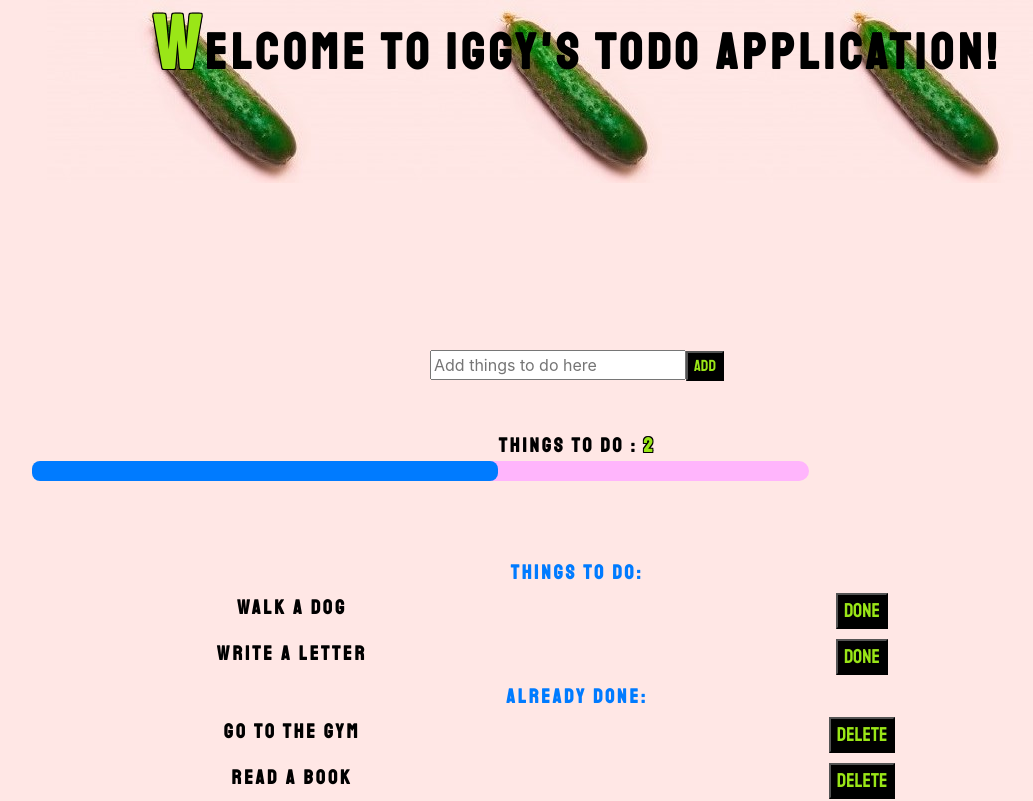
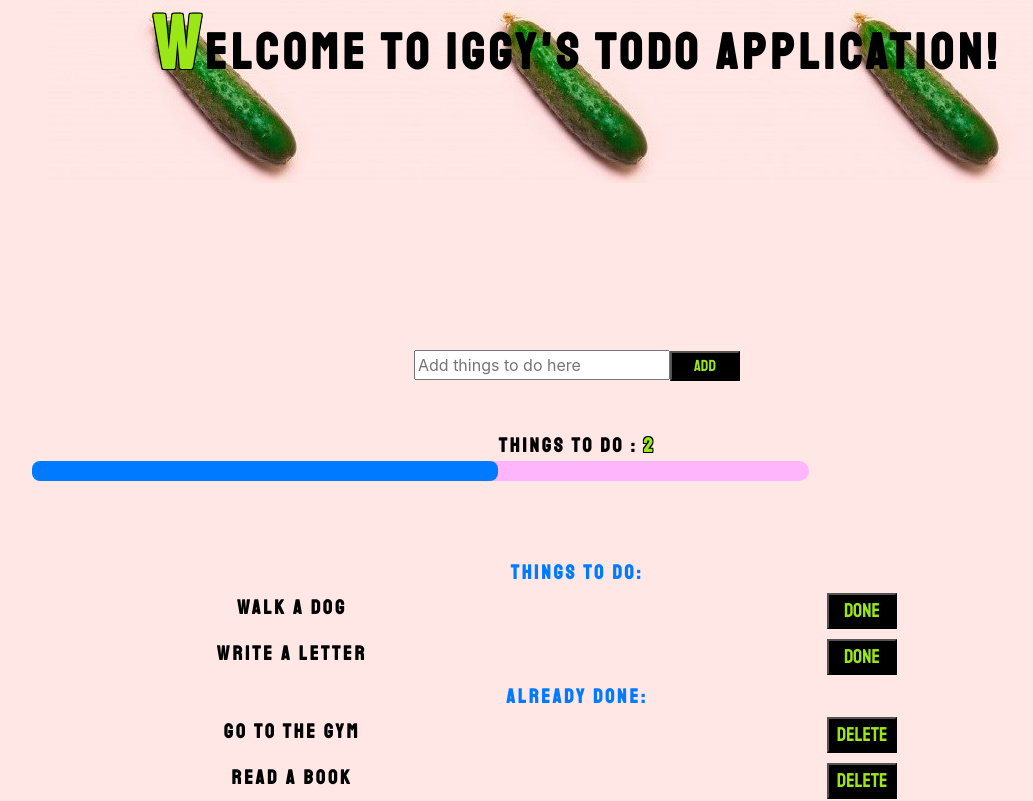
Before and after one commit to iggy-pigy/ToDo-app-frontend, a React (Create React App) app: page / in a window 1280 px wide. Shown: the top 801 px of the page, without its empty margins (63-1096 px from the left). Built offline with nearby package versions, Linux system fonts and the light colour scheme.

Commit message:
Changed button width

```diff
--- a/src/AddTasks.css
+++ b/src/AddTasks.css
@@ -9,7 +9,7 @@ button {
   color: #9AE617;
   font-size: inherit;
   background-color: black;
-  max-width: 30%;
+  width: 70px;
   text-align: center;
 }
 
```
